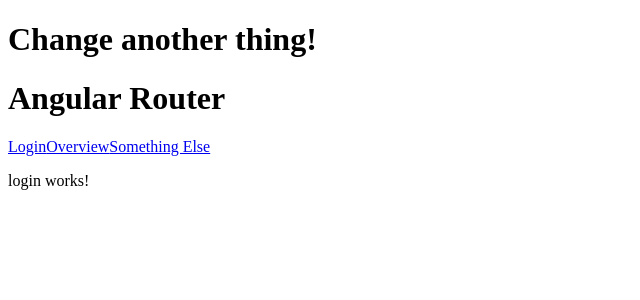
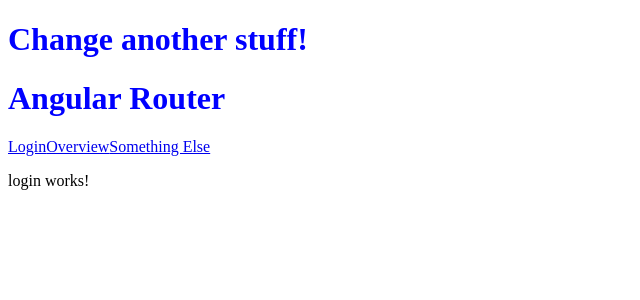
Before and after one commit to richdurazo/geofence-edits, an Angular app: page /login in a window 1280 px wide. Shown: the top 300 px of the page, without its empty margins (0-640 px from the left). Built offline with nearby package versions, Linux system fonts and the light colour scheme.

Commit message:
BED-449 adds support for scss in build system

```diff
--- a/angular-cli.json
+++ b/angular-cli.json
@@ -8,9 +8,9 @@
       "root": "src",
       "outDir": "dist",
       "assets": [
-        "assets",
-        "favicon.ico"
-      ],
+  "assets",
+  "favicon.ico"
+],
       "index": "index.html",
       "main": "main.ts",
       "test": "test.ts",
@@ -18,9 +18,10 @@
       "prefix": "app",
       "mobile": false,
       "styles": [
-        "styles.css"
+        "styles.scss"
       ],
-      "scripts": [],
+      "scripts": [
+      ],
       "environments": {
         "source": "environments/environment.ts",
         "dev": "environments/environment.ts",
@@ -39,7 +40,7 @@
     }
   },
   "defaults": {
-    "styleExt": "css",
+    "styleExt": "scss",
     "prefixInterfaces": false,
     "inline": {
       "style": false,
--- a/src/app/app.component.ts
+++ b/src/app/app.component.ts
@@ -6,5 +6,5 @@ import { Component } from '@angular/core';
   styleUrls: ['./app.component.css']
 })
 export class AppComponent {
-  title = 'Change another thing!';
+  title = 'Change another stuff!';
 }
--- a/src/app/login/login.component.ts
+++ b/src/app/login/login.component.ts
@@ -10,7 +10,7 @@ export class LoginComponent implements OnInit {
   constructor() { }
 
   ngOnInit() {
-      console.log('LoginComponent fired');
+      console.log('LoginComponent changes fired');
   }
 
 }
--- a/src/styles.css
+++ b/src/styles.scss
@@ -1 +1,6 @@
 /* You can add global styles to this file, and also import other style files */
+body {
+    h1 {
+        color: blue;
+    }
+}
```
